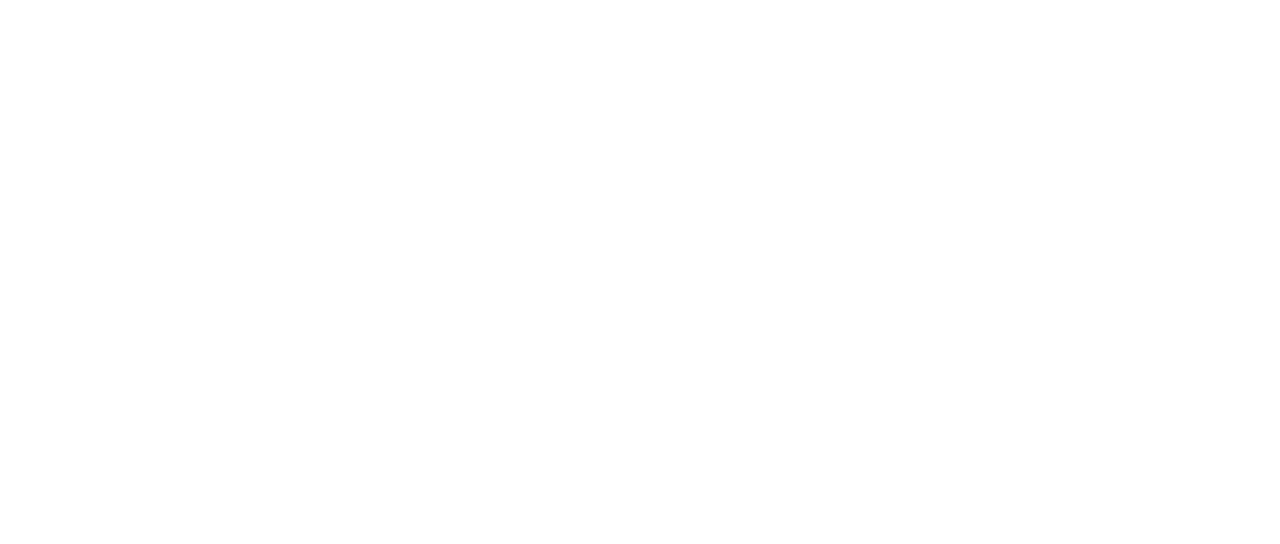
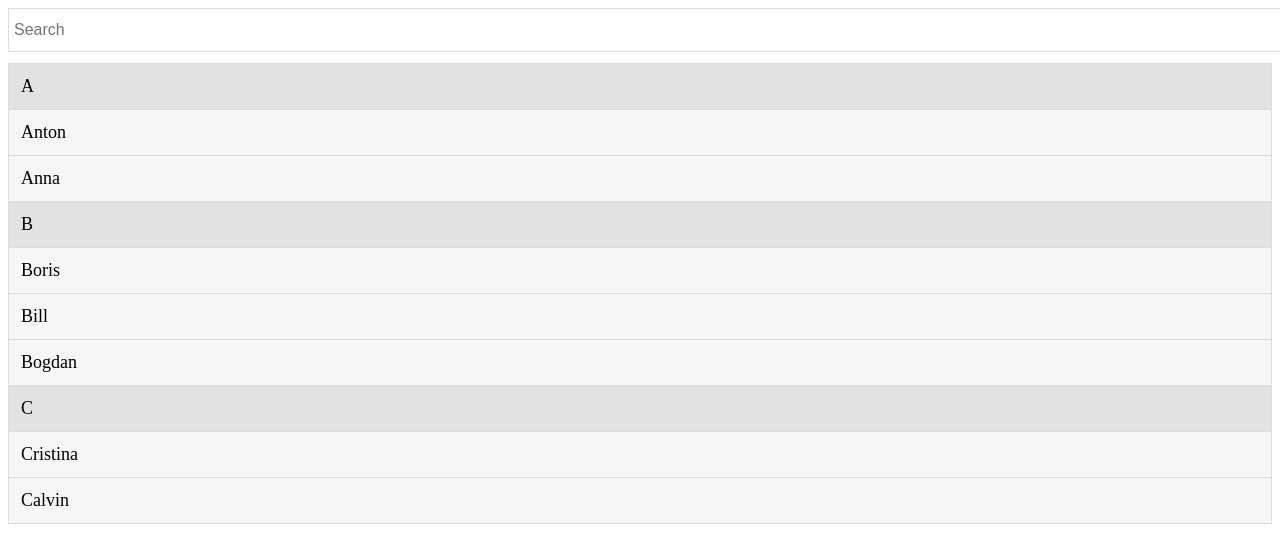
Before and after one commit to 808lorem/js-practice, a plain HTML site: page index.html in a window 1280 px wide. Drawn offline with Linux system fonts and the light colour scheme.

Commit message:
filter search

```diff
--- a/index.html
+++ b/index.html
@@ -6,7 +6,40 @@
         <link rel="stylesheet" href="style.css">
     </head>
     <body>
+        <input type="text" id="myInput" placeholder="Search" onkeyup="myFunction()">
 
+        <ul id="myUl">
+            <li>
+                <a href="" class="header">A</a>
+            </li>
+            <li>
+                <a href="">Anton</a>
+            </li>
+            <li>
+                <a href="">Anna</a>
+            </li>
+            <li>
+                <a href="" class="header">B</a>
+            </li>
+            <li>
+                <a href="">Boris</a>
+            </li>
+            <li>
+                <a href="">Bill</a>
+            </li>
+            <li>
+                <a href="">Bogdan</a>
+            </li>
+            <li>
+                <a href="" class="header">C</a>
+            </li>
+            <li>
+                <a href="">Cristina</a>
+            </li>
+            <li>
+                <a href="">Calvin</a>
+            </li>
+        </ul>
         <script src="main.js"></script>
     </body>
 </html>
--- a/main.js
+++ b/main.js
@@ -0,0 +1,17 @@
+function myFunction() {
+	var input = document.getElementById('myInput'),
+		filter = input.value.toUpperCase(),
+		ul = document.getElementById('myUl'),
+		li = ul.getElementsByTagName('li'),
+		a,
+		i;
+
+	for(i = 0; i < li.length; i++) {
+	    a = li[i].getElementsByTagName('a')[0];
+	    if(a.innerHTML.toUpperCase().indexOf(filter) > -1) {
+	    	li[i].style.display = "";
+		} else {
+	    	li[i].style.display = "none";
+		}
+	}
+}
--- a/style.css
+++ b/style.css
@@ -0,0 +1,33 @@
+#myInput {
+    width: 100%;
+    font-size: 16px;
+    padding: 12px 20px 12px 5px;
+    border: 1px solid #ddd;
+    margin-bottom: 12px;
+}
+
+#myUl {
+    list-style: none;
+    padding: 0;
+    margin: 0;
+}
+
+#myUl li a {
+    border: 1px solid #ddd;
+    margin-top: -1px;
+    background: #f6f6f6;
+    padding: 12px;
+    text-decoration: none;
+    font-size: 18px;
+    color: #000;
+    display: block;
+}
+
+#myUl li a.header {
+    background: #e2e2e2;
+    cursor: default;
+}
+
+#myUl li a:hover:not(.header) {
+    background: #eee;
+}
```
